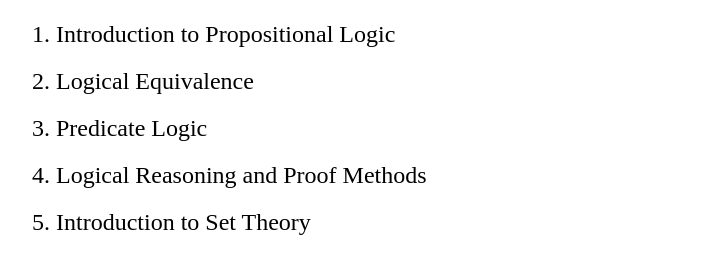
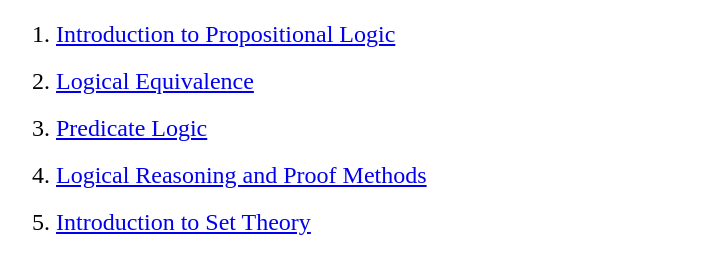
Before and after one commit to rbgk/CSE191, a plain HTML site: page index.html in a window 1280 px wide. Shown: the part 61-334 px from the top of the page, without its empty margins (120-840 px from the left). Drawn offline with Linux system fonts and the light colour scheme.

Commit message:
add slides to list

```diff
--- a/index.html
+++ b/index.html
@@ -19,19 +19,19 @@
     <div style="margin-left: 10vw; font-size: 24px;">
         <ol>
             <li>
-                Introduction to Propositional Logic
+                <a href="/Propositional_Logic_Annotated.pdf">Introduction to Propositional Logic</a>
             </li>
             <li>
-                Logical Equivalence
+                <a href="/Logical_Equivalence-Annotated.pdf">Logical Equivalence</a>
             </li>
             <li>
-                Predicate Logic
+                <a href="/Predicates_and_Quantifiers-Annotated.pdf">Predicate Logic</a>
             </li>
             <li>
-                Logical Reasoning and Proof Methods
+                <a href="/Logical_Reasoning_and_Proof_Methods-Annotated.pdf">Logical Reasoning and Proof Methods</a>
             </li>
             <li>
-                Introduction to Set Theory
+                <a href="/Sets.pdf">Introduction to Set Theory</a>
             </li>
         </ol>
     </div>
```
